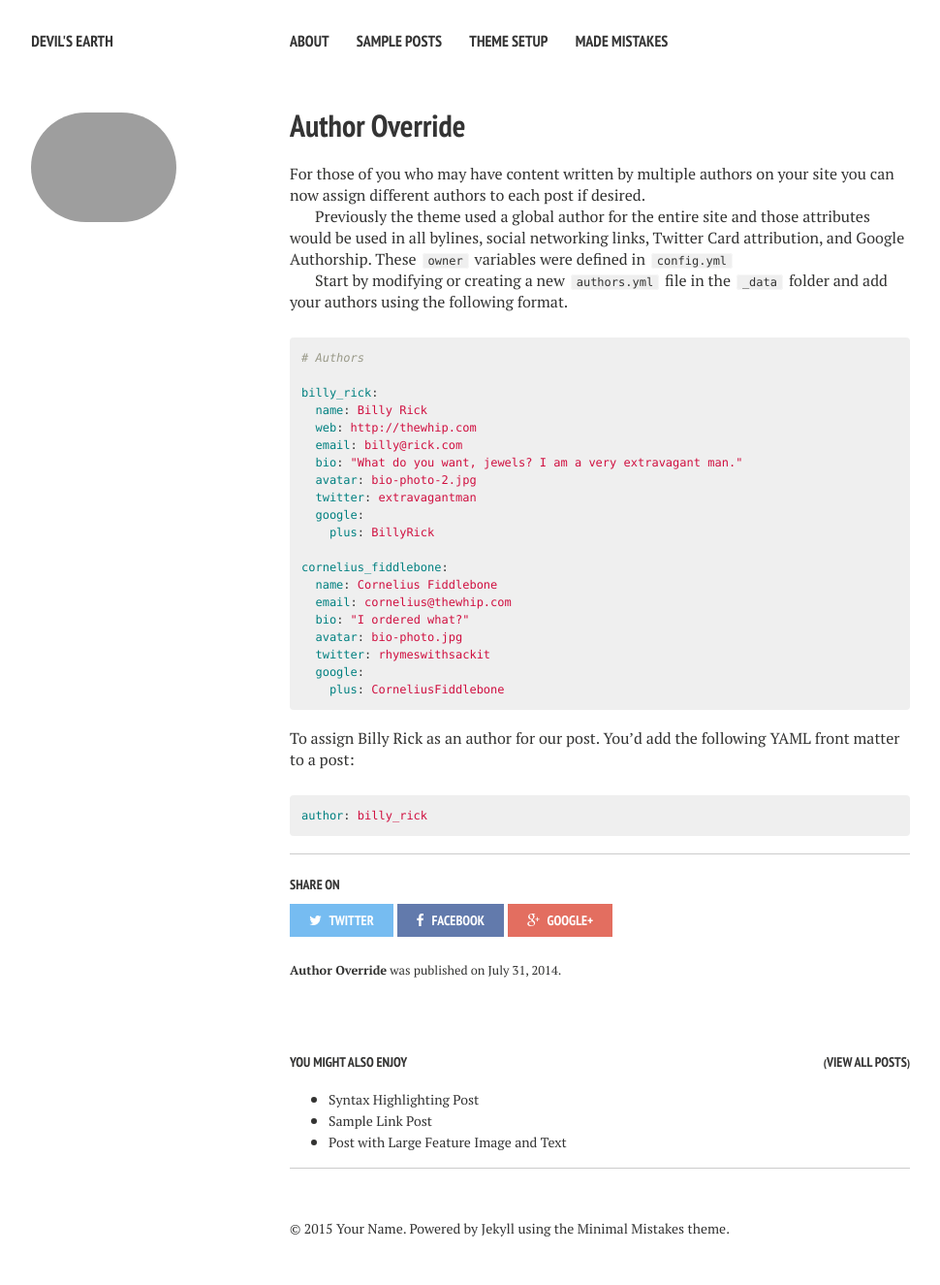
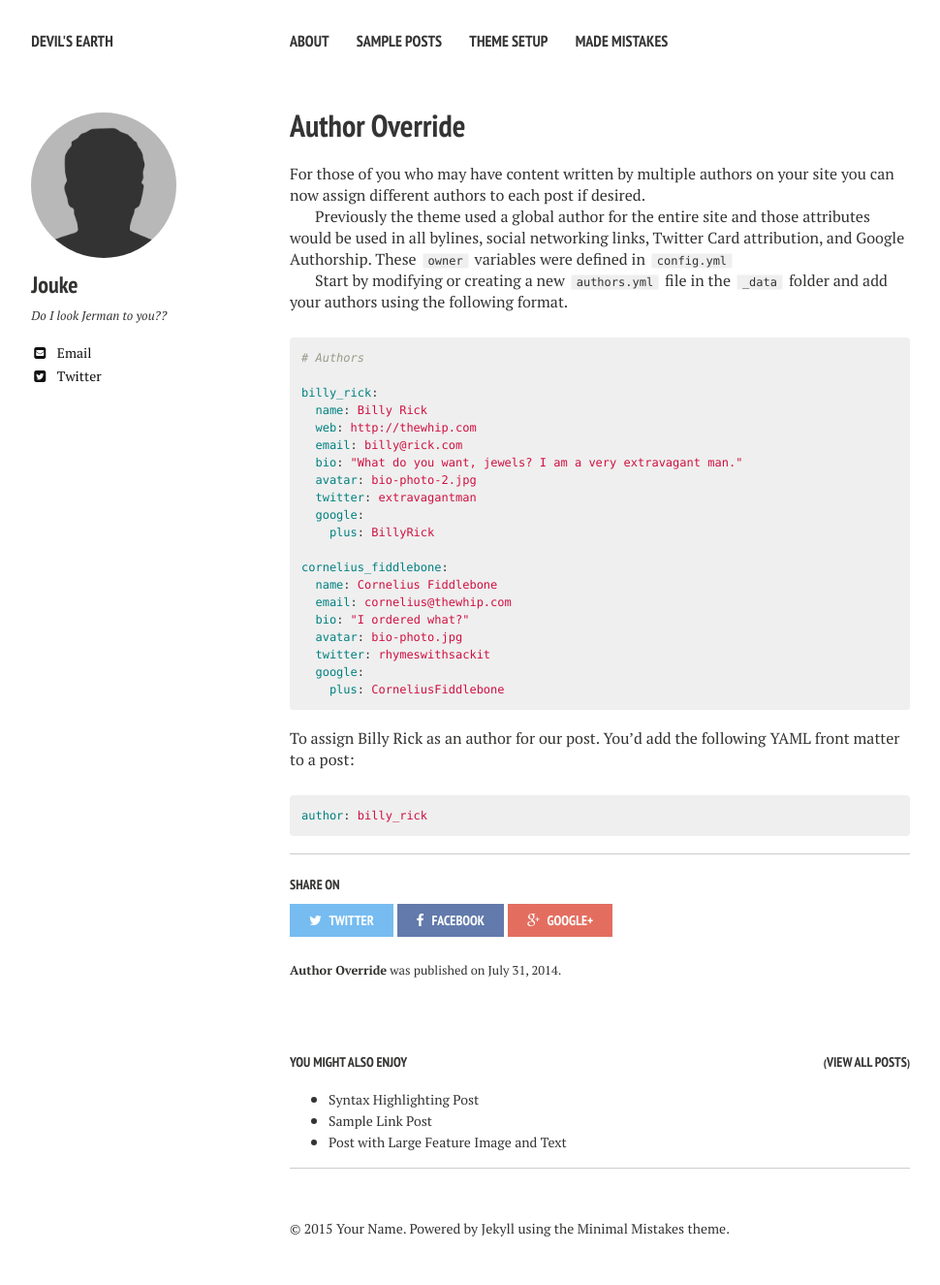
Before and after one commit to devilsearth/devilsearth.github.io, a Jekyll site: the page built from _posts/2014-07-31-author-override.md, in a window 1280 px wide. Shown: the whole page at 97% size, without its empty margins (21-991 px from the left). Built offline with Jekyll 4.4.1, drawn with Linux system fonts in a browser that asks for light colours; nearby versions of some CDN libraries.

Commit message:
fixed author

```diff
--- a/_posts/2014-07-31-author-override.md
+++ b/_posts/2014-07-31-author-override.md
@@ -1,7 +1,7 @@
 ---
 layout: post
 title: "Author Override"
-author: billy_rick
+author: jouke
 modified:
 excerpt: "A post to test author overrides using a data file."
 tags: []
```
